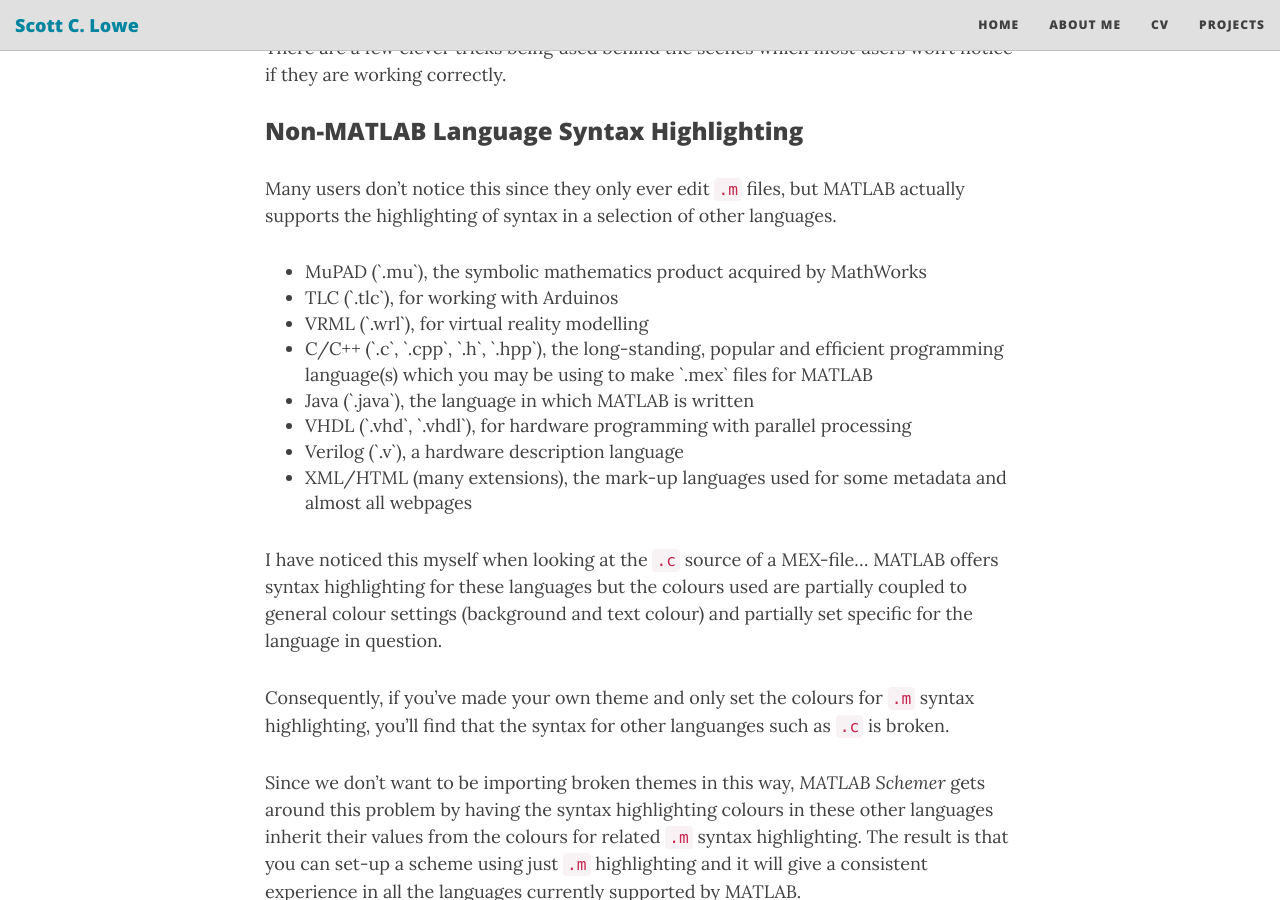
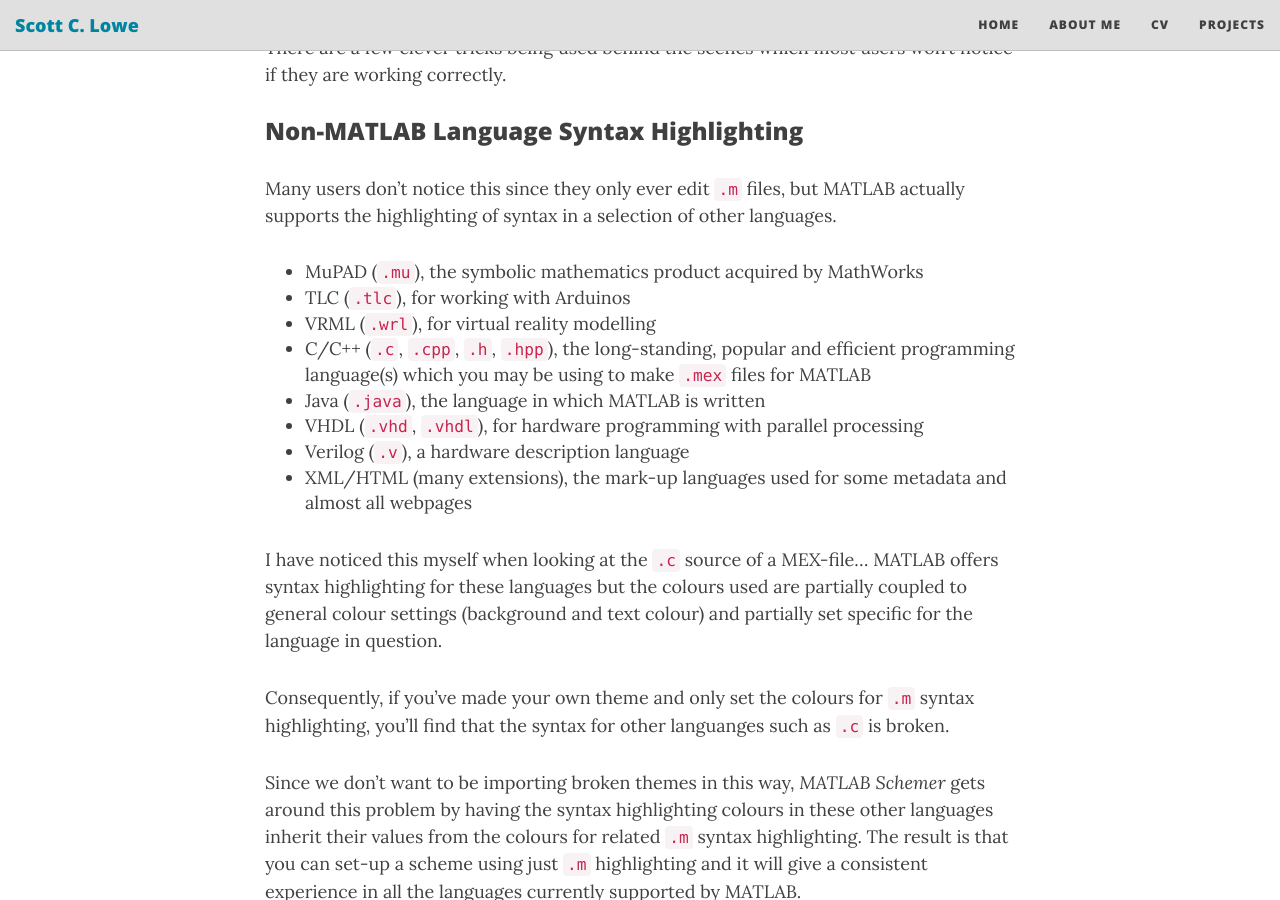
Before and after one commit to scottclowe/scottclowe.github.io, a Jekyll site: the page built from _posts/2016-02-28-setting-colour-schemes-in-matlab.md, in a window 1280 px wide and 900 px high, scrolled down 8702 px. Built offline with Jekyll 4.4.1, drawn with Linux system fonts in a browser that asks for light colours; nearby versions of some CDN libraries; comment, search, counter and statistics services are not loaded.

```diff
--- a/_posts/2016-02-28-setting-colour-schemes-in-matlab.md
+++ b/_posts/2016-02-28-setting-colour-schemes-in-matlab.md
@@ -145,17 +145,14 @@ There are a few clever tricks being used behind the scenes which most users won'
 ### Non-MATLAB Language Syntax Highlighting
 
 Many users don't notice this since they only ever edit `.m` files, but MATLAB actually supports the highlighting of syntax in a selection of other languages.
-
-<ul>
-    <li>MuPAD (`.mu`), the symbolic mathematics product acquired by MathWorks</li>
-    <li>TLC (`.tlc`), for working with Arduinos</li>
-    <li>VRML (`.wrl`), for virtual reality modelling</li>
-    <li>C/C++ (`.c`, `.cpp`, `.h`, `.hpp`), the long-standing, popular and efficient programming language(s) which you may be using to make `.mex` files for MATLAB</li>
-    <li>Java (`.java`), the language in which MATLAB is written</li>
-    <li>VHDL (`.vhd`, `.vhdl`), for hardware programming with parallel processing</li>
-    <li>Verilog (`.v`), a hardware description language</li>
-    <li>XML/HTML (many extensions), the mark-up languages used for some metadata and almost all webpages</li>
-</ul>
+- MuPAD (`.mu`), the symbolic mathematics product acquired by MathWorks
+- TLC (`.tlc`), for working with Arduinos
+- VRML (`.wrl`), for virtual reality modelling
+- C/C++ (`.c`, `.cpp`, `.h`, `.hpp`), the long-standing, popular and efficient programming language(s) which you may be using to make `.mex` files for MATLAB
+- Java (`.java`), the language in which MATLAB is written
+- VHDL (`.vhd`, `.vhdl`), for hardware programming with parallel processing
+- Verilog (`.v`), a hardware description language
+- XML/HTML (many extensions), the mark-up languages used for some metadata and almost all webpages
 
 I have noticed this myself when looking at the `.c` source of a MEX-file... MATLAB offers syntax highlighting for these languages but the colours used are partially coupled to general colour settings (background and text colour) and partially set specific for the language in question.
 
```
